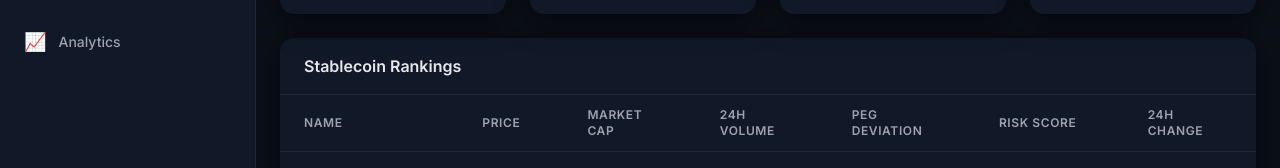
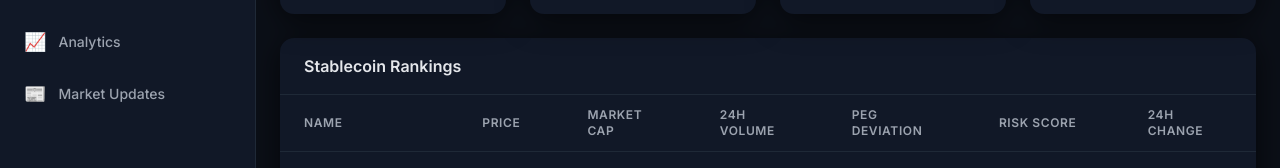
Before and after one commit to aryan192004/StableCoinMonitoringSystem, a Next.js app in the folder apps/frontend/: page /dashboard in a window 1280 px wide. Shown: the part 278-446 px from the top of the page. Built offline with nearby package versions, Linux system fonts and the light colour scheme.

Commit message:
Update Sidebar.tsx

```diff
--- a/apps/frontend/components/layout/Sidebar.tsx
+++ b/apps/frontend/components/layout/Sidebar.tsx
@@ -15,6 +15,7 @@ const navigation = [
   { name: 'Liquidity Monitor', href: '/dashboard/liquidity', icon: '💧' },
   { name: 'Alerts', href: '/dashboard/alerts', icon: '🔔' },
   { name: 'Analytics', href: '/dashboard/analytics', icon: '📈' },
+   { name: 'Market Updates', href: '/dashboard/updates', icon: '📰' },
 ];
 
 export const Sidebar: React.FC<SidebarProps> = ({ className }) => {
```
